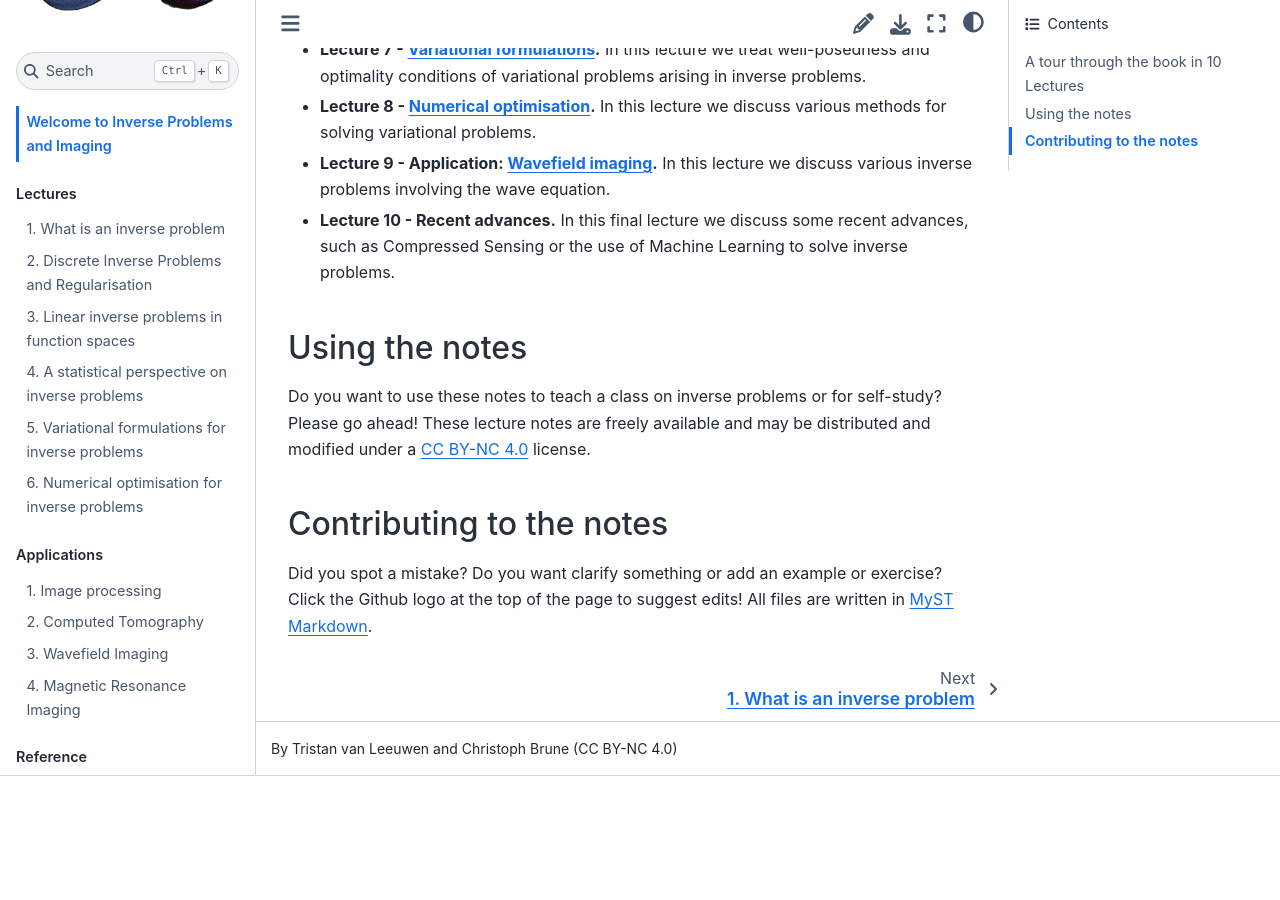
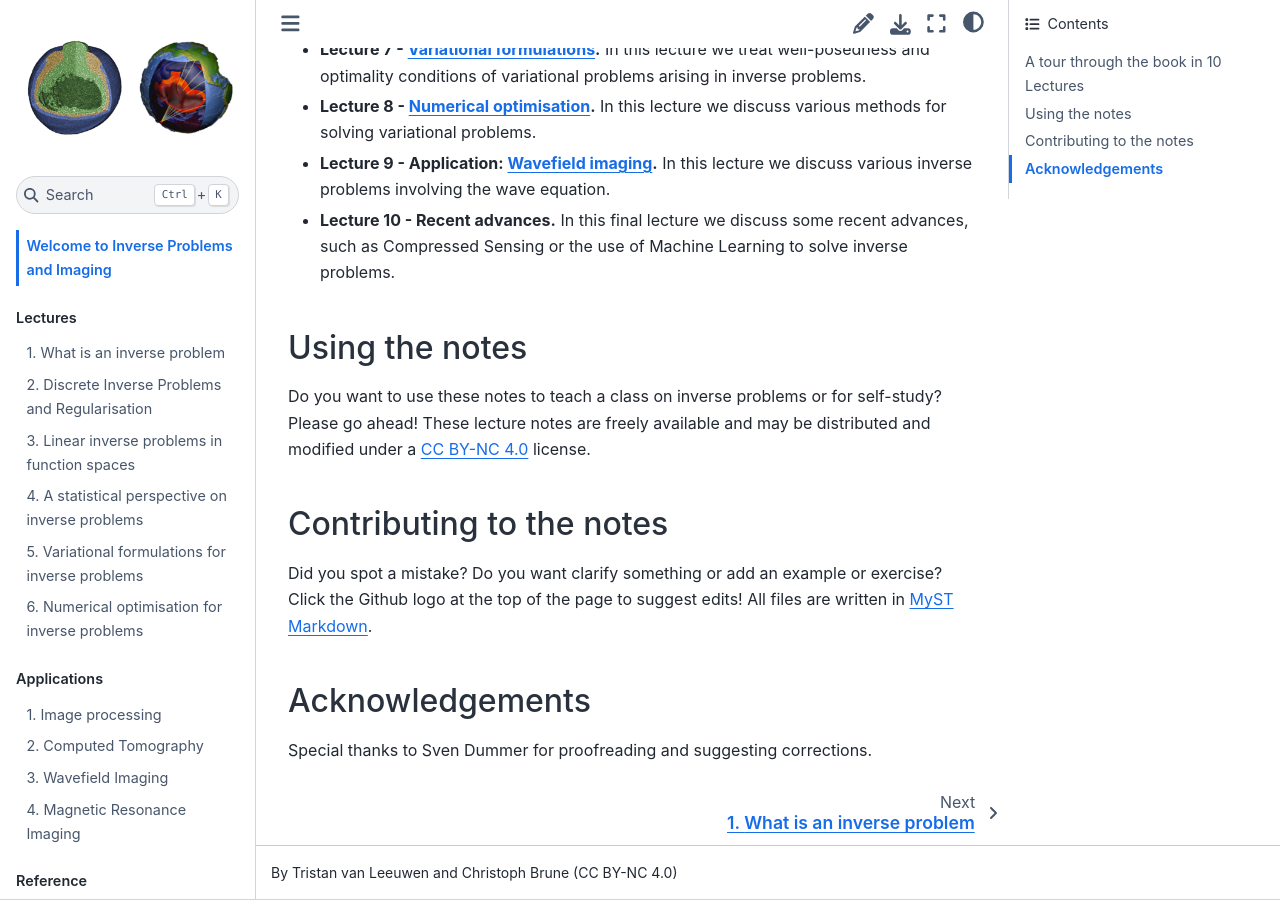
Before and after one commit to TristanvanLeeuwen/IP_and_Im_Lectures, a Jupyter Book: the page built from intro.md, in a window 1280 px wide and 900 px high, scrolled down 1203 px. Built offline with Jupyter Book 1.0.4 settings and Sphinx 7.4.7 and the Sphinx Book theme 1.1.4, drawn with Linux system fonts in a browser that asks for light colours; before the commit the page ends 1979 px from its top, so only the background shows below that.

Commit message:
Update intro.md

```diff
--- a/intro.md
+++ b/intro.md
@@ -48,3 +48,7 @@
 ## Contributing to the notes
 
 Did you spot a mistake? Do you want clarify something or add an example or exercise? Click the Github logo at the top of the page to suggest edits! All files are written in [MyST Markdown](https://jupyterbook.org/reference/cheatsheet.html).
+
+## Acknowledgements
+
+Special thanks to Sven Dummer for proofreading and suggesting corrections.
```
